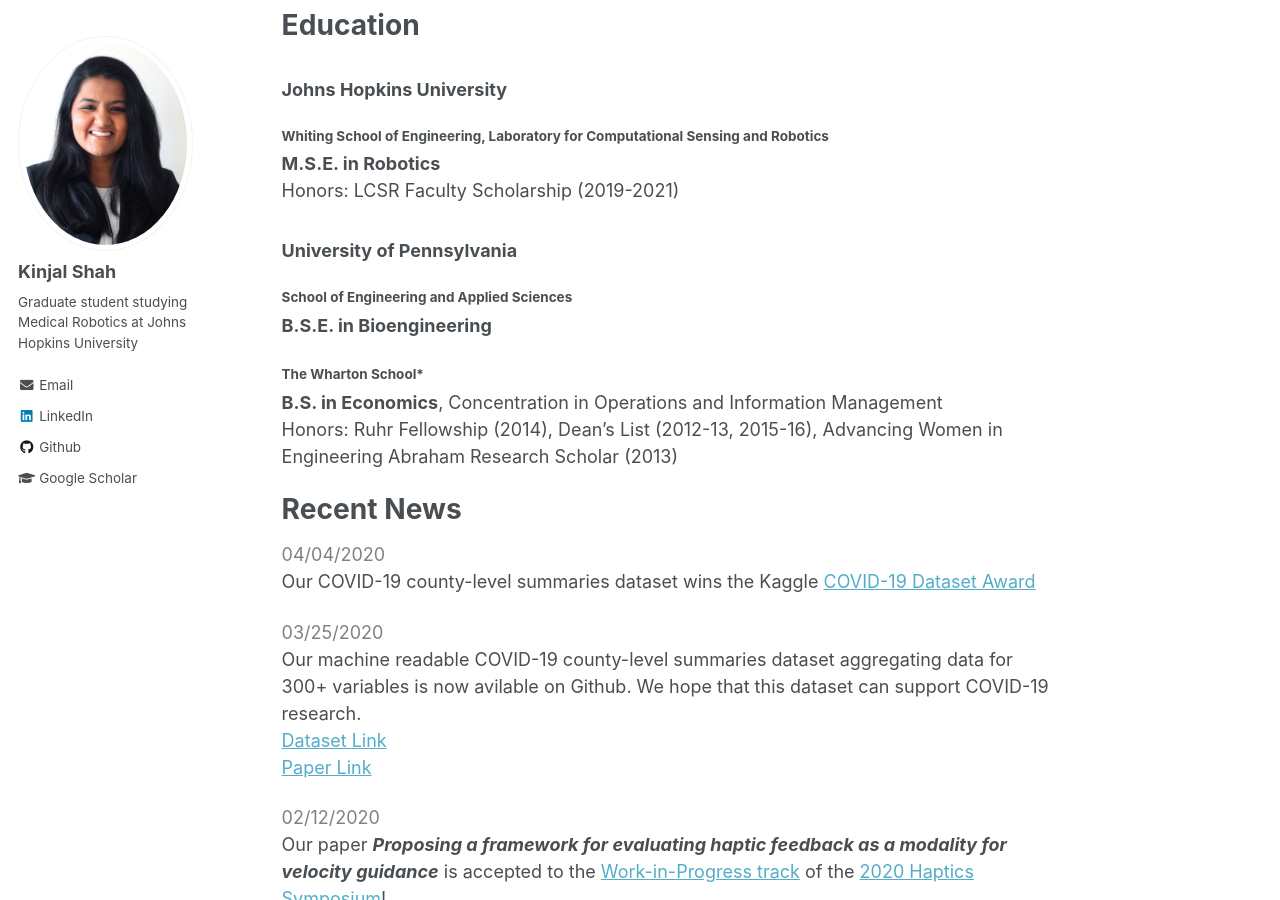
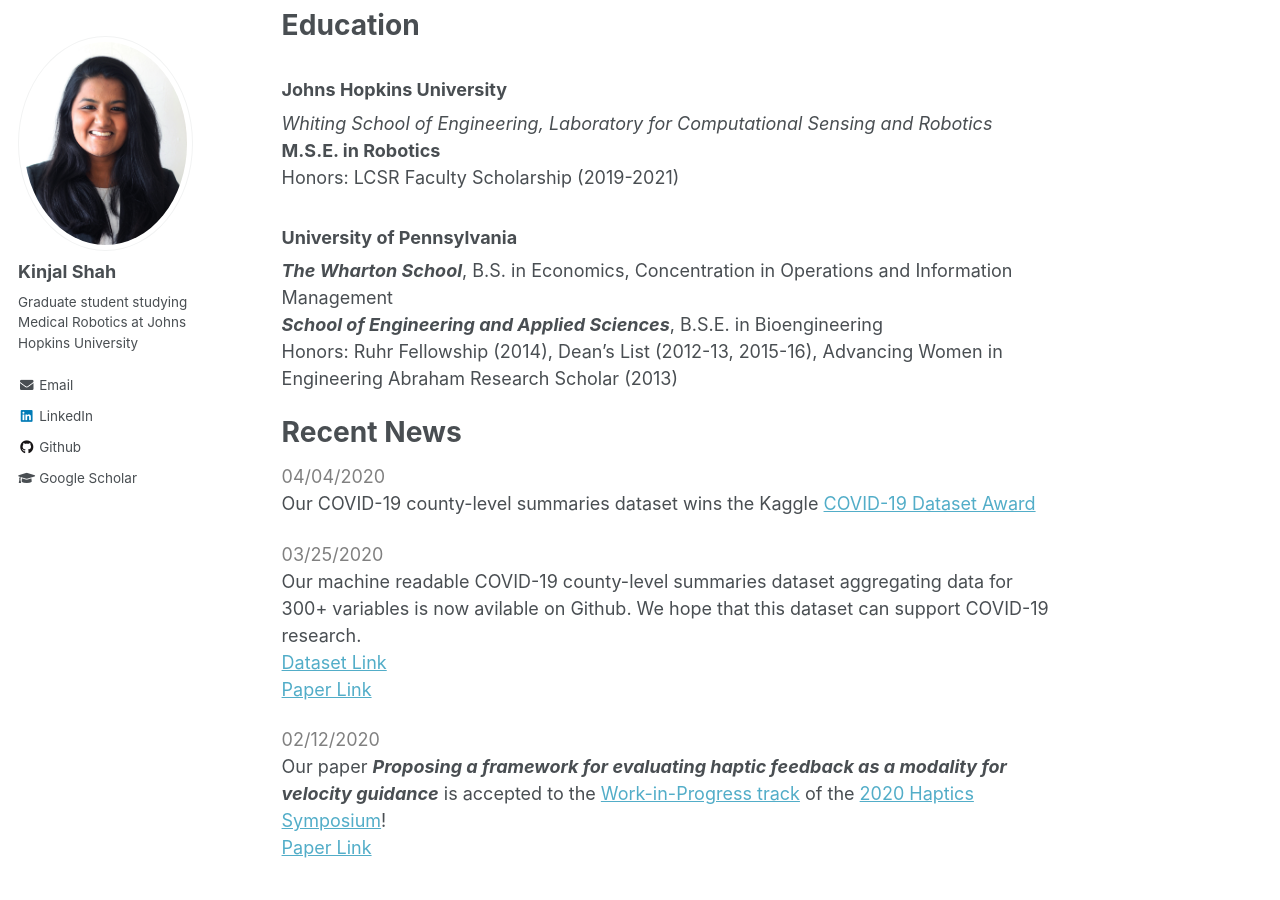
Before and after one commit to kinjmshah/kinjmshah.github.io, a Jekyll site: the page built from _pages/about.md, in a window 1280 px wide and 900 px high, scrolled down 476 px. Built offline with Jekyll 4.4.1, drawn with Linux system fonts in a browser that asks for light colours.

```diff
--- a/_pages/about.md
+++ b/_pages/about.md
@@ -15,15 +15,13 @@ I am seeking product facing opportunities focused on medical device design and d
 
 # Education
 ### Johns Hopkins University
-#### Whiting School of Engineering, Laboratory for Computational Sensing and Robotics
+*Whiting School of Engineering, Laboratory for Computational Sensing and Robotics*
 **M.S.E. in Robotics**
 Honors: LCSR Faculty Scholarship (2019-2021)
 
 ### University of Pennsylvania
-#### School of Engineering and Applied Sciences
-**B.S.E. in Bioengineering**
-#### The Wharton School*
-**B.S. in Economics**, Concentration in Operations and Information Management
+***The Wharton School***, B.S. in Economics, Concentration in Operations and Information Management
+***School of Engineering and Applied Sciences***, B.S.E. in Bioengineering
 Honors: Ruhr Fellowship (2014), Dean's List (2012-13, 2015-16), Advancing Women in Engineering Abraham Research Scholar (2013)
 
 # Recent News
```
